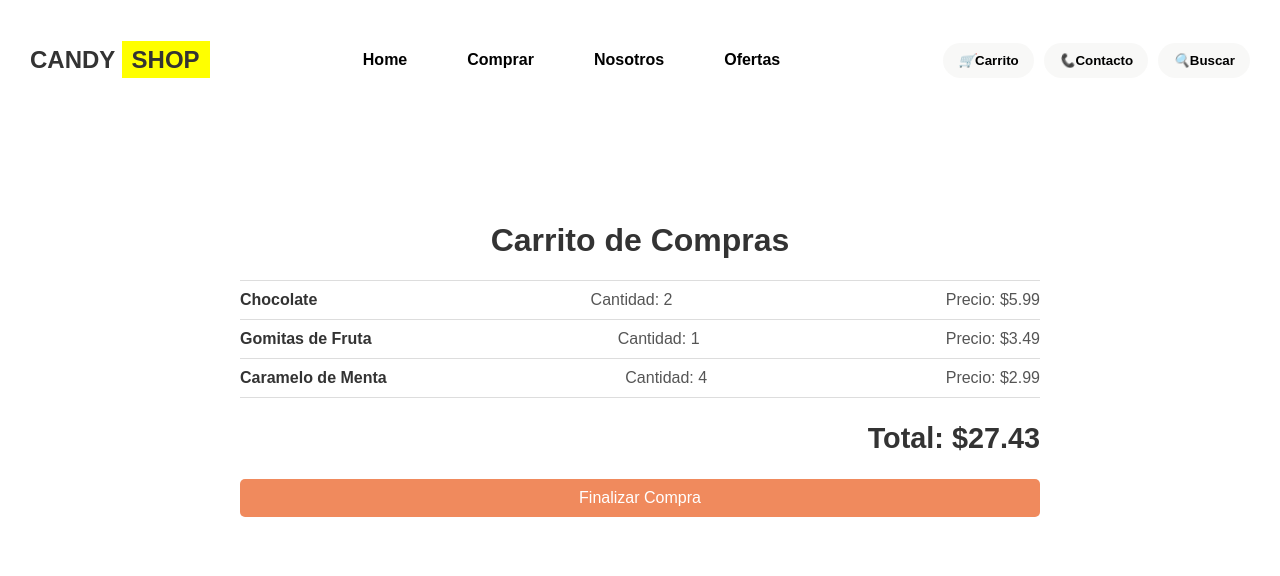
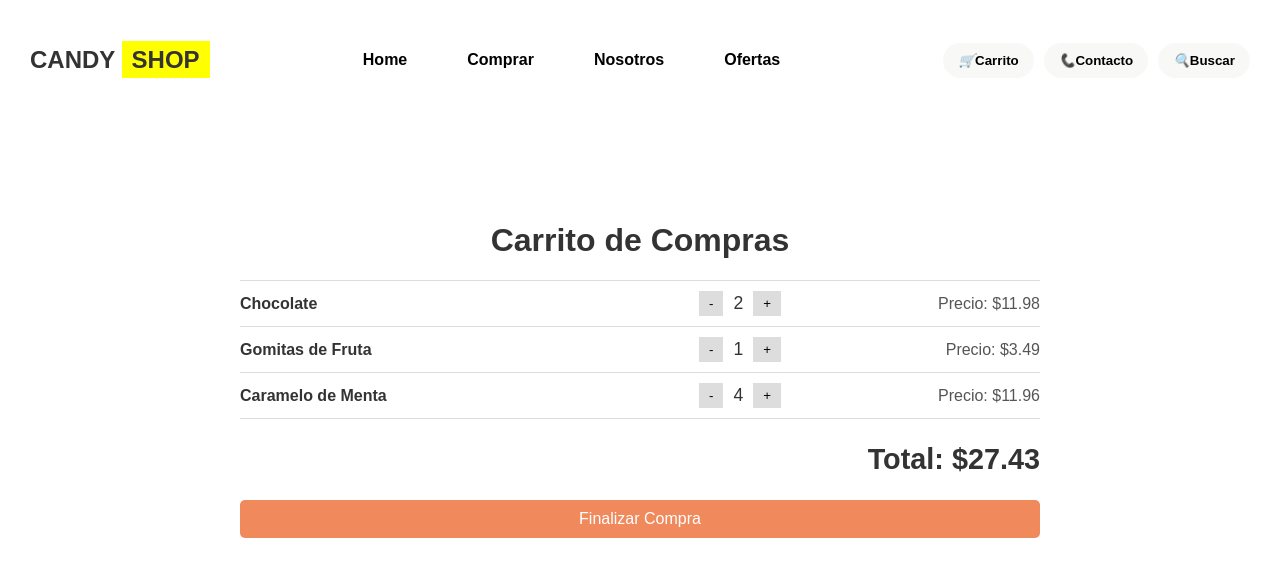
Before and after one commit to Andrew6810/Tienda-de-Dulces, a React (Create React App) app in the folder frontend/: page /cart in a window 1280 px wide. Shown: the top 576 px of the page. Built offline with nearby package versions, Linux system fonts and the light colour scheme; a small style sheet from the web is missing.

Commit message:
Actualizacion Guardado Cantidad Producto

```diff
--- a/frontend/src/pages/CartPage.js
+++ b/frontend/src/pages/CartPage.js
@@ -1,38 +1,60 @@
-import React from "react";
-import "../styles/components/CartPage.css"; // Asegúrate de tener un archivo CSS para los estilos
+import React, { useState, useEffect } from "react";
+import "../styles/components/CartPage.css";
 
 function CartPage() {
-  // Datos de prueba para los productos en el carrito
-  const cartItems = [
+  // Recupera los datos del carrito de localStorage si existen
+  const initialCartItems = JSON.parse(localStorage.getItem("cartItems")) || [
     { id: 1, name: "Chocolate", quantity: 2, price: 5.99 },
     { id: 2, name: "Gomitas de Fruta", quantity: 1, price: 3.49 },
     { id: 3, name: "Caramelo de Menta", quantity: 4, price: 2.99 },
   ];
 
-  // Calcular el total del carrito
+  const [cartItems, setCartItems] = useState(initialCartItems);
+
+  // Guardar en localStorage cada vez que cambia el estado del carrito
+  useEffect(() => {
+    localStorage.setItem("cartItems", JSON.stringify(cartItems));
+  }, [cartItems]);
+
+  const increaseQuantity = (id) => {
+    setCartItems((prevItems) =>
+      prevItems.map((item) =>
+        item.id === id ? { ...item, quantity: item.quantity + 1 } : item
+      )
+    );
+  };
+
+  const decreaseQuantity = (id) => {
+    setCartItems((prevItems) =>
+      prevItems.map((item) =>
+        item.id === id && item.quantity > 1
+          ? { ...item, quantity: item.quantity - 1 }
+          : item
+      )
+    );
+  };
+
   const total = cartItems.reduce((acc, item) => acc + item.price * item.quantity, 0).toFixed(2);
 
   return (
     <div className="cart-page">
       <h1>Carrito de Compras</h1>
-
-      {/* Lista de productos */}
       <div className="cart-items">
         {cartItems.map((item) => (
           <div key={item.id} className="cart-item">
             <span className="item-name">{item.name}</span>
-            <span className="item-quantity">Cantidad: {item.quantity}</span>
-            <span className="item-price">Precio: ${item.price.toFixed(2)}</span>
+            <span className="item-quantity">
+              <button onClick={() => decreaseQuantity(item.id)}>-</button>
+              <span>{item.quantity}</span>
+              <button onClick={() => increaseQuantity(item.id)}>+</button>
+            </span>
+            <span className="item-price">Precio: ${(item.price * item.quantity).toFixed(2)}</span>
           </div>
         ))}
       </div>
-
-      {/* Total */}
       <div className="cart-total">
         <h2>Total: ${total}</h2>
       </div>
-
-      {/* Botón para finalizar la compra */}
       <button className="checkout-button">Finalizar Compra</button>
     </div>
   );
--- a/frontend/src/styles/components/CartPage.css
+++ b/frontend/src/styles/components/CartPage.css
@@ -1,5 +1,5 @@
 .cart-page {
-  margin-top: 80px; /* Ajusta el margen según la altura del Header */
+  margin-top: 80px;
   padding: 20px;
   max-width: 800px;
   margin-left: auto;
@@ -20,17 +20,40 @@ h1 {
 .cart-item {
   display: flex;
   justify-content: space-between;
+  align-items: center;
   padding: 10px 0;
   border-bottom: 1px solid #ddd;
 }
 
 .item-name {
+  flex: 2; /* Da más espacio al nombre del producto */
   font-weight: bold;
 }
 
-.item-quantity,
+.item-quantity {
+  flex: 1; /* Fija el espacio para la cantidad y botones */
+  display: flex;
+  align-items: center;
+  justify-content: center;
+}
+
+.item-quantity button {
+  background-color: #ddd;
+  border: none;
+  padding: 5px 10px;
+  margin: 0 5px;
+  cursor: pointer;
+}
+
+.item-quantity span {
+  font-size: 1.1em;
+  padding: 0 5px;
+}
+
 .item-price {
+  flex: 1; /* Fija el espacio para el precio */
   color: #555;
+  text-align: right;
 }
 
 .cart-total {
```
